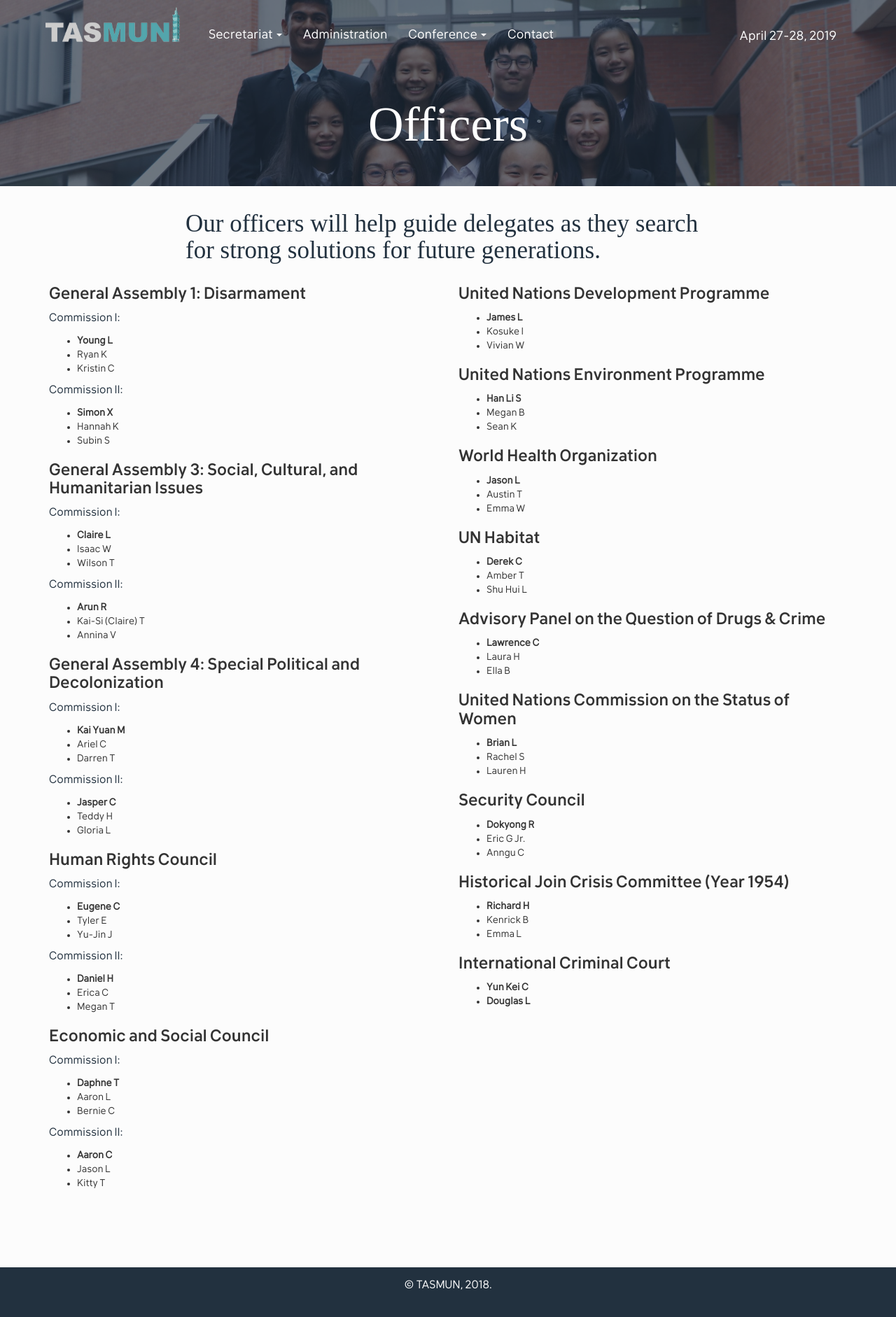
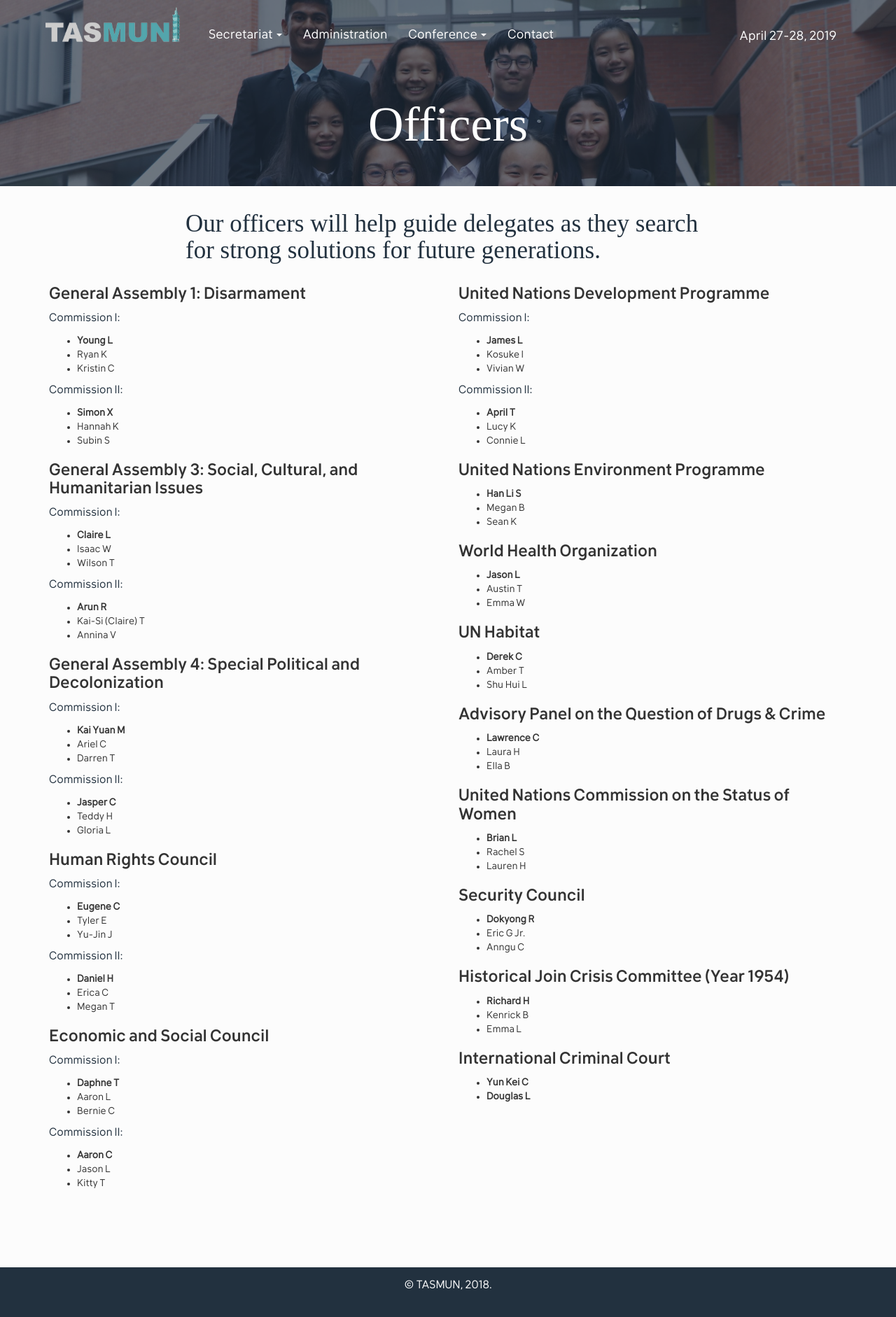
Before and after one commit to alexandernext/tasmun, a Jekyll site: the page built from officers.html, in a window 1280 px wide. Shown: the top 1882 px of the page at 70% size. Built offline with Jekyll 4.4.1, drawn with Linux system fonts in a browser that asks for light colours; some web fonts are replaced.

Commit message:
update UNDP commissions

```diff
--- a/officers.html
+++ b/officers.html
@@ -93,10 +93,17 @@ title: Officers
 <div class="col-md-6 committees">
   <div class="item">
     <h3 class="item-title">United Nations Development Programme</h3>
+    <p>Commission I:</p>
     <ul>
       <li>James L</li>
       <li>Kosuke I</li>
       <li>Vivian W</li>
+    </ul>
+    <p>Commission II:</p>
+    <ul>
+      <li>April T</li>
+      <li>Lucy K</li>
+      <li>Connie L</li>
     </ul>
   </div>
   <div class="item">
```
